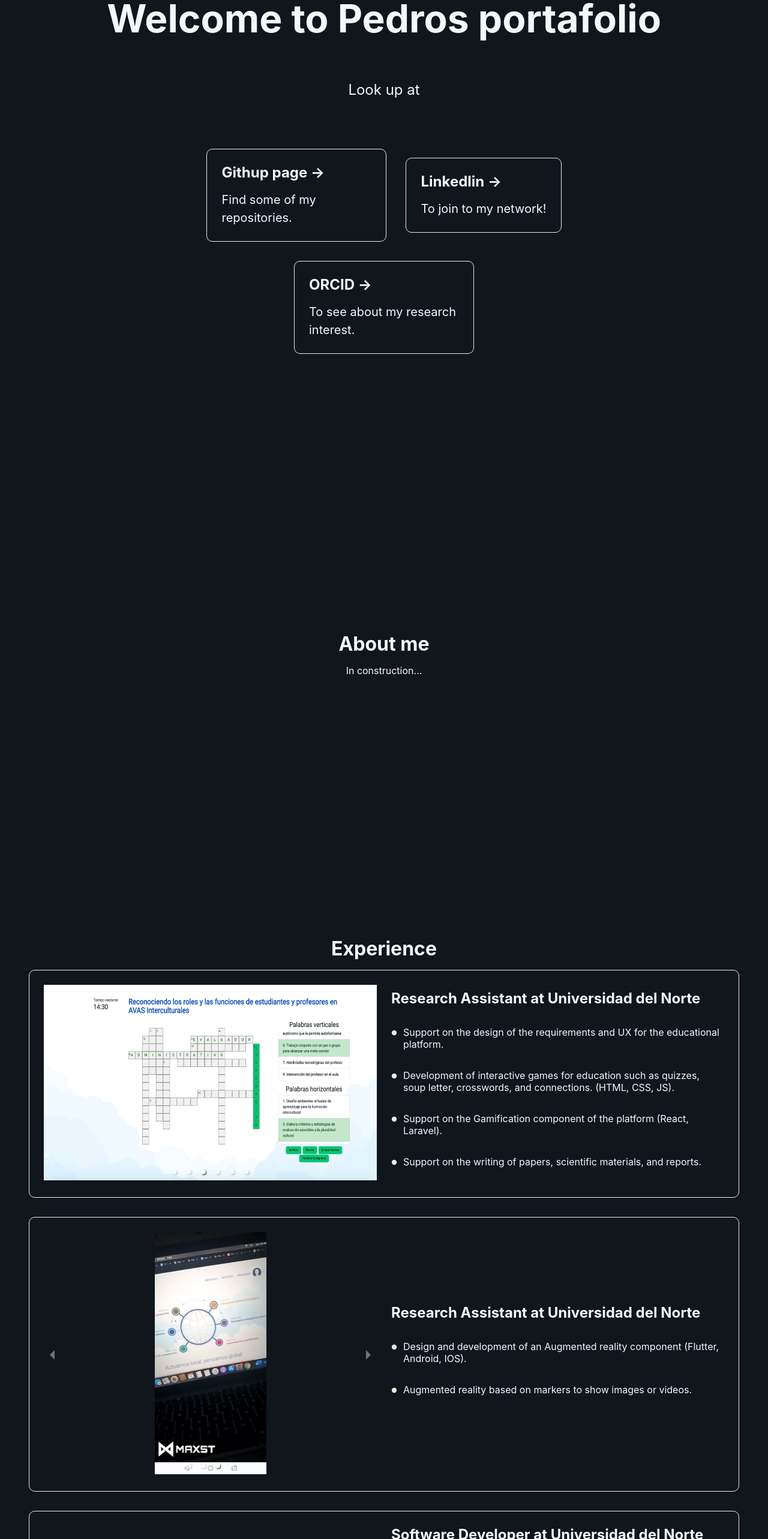
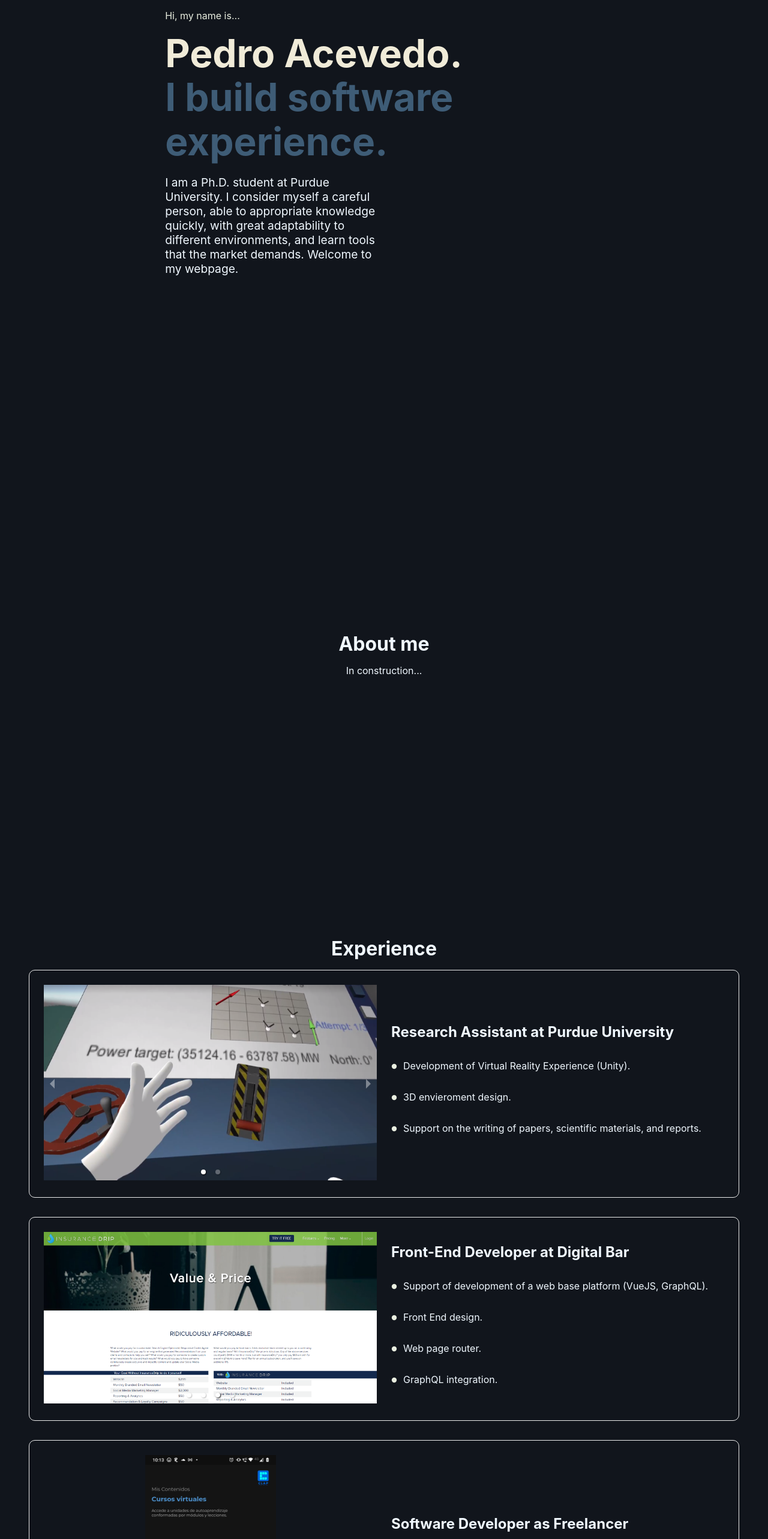
Before and after one commit to PedroAcevedo/my-portafolio, a Next.js app: page / in a window 1280 px wide. Shown: the part 160-2726 px from the top of the page at 60% size. Built offline with nearby package versions, Linux system fonts and the light colour scheme.

Commit message:
Include job, and Intro componente

```diff
--- a/components/ExperienceList/data/experience.json
+++ b/components/ExperienceList/data/experience.json
@@ -1,74 +1,92 @@
 {
     "experience": [
         {
-            "id": 1,
-            "role": "Research Assistant at Universidad del Norte",
+            "id": 0,
+            "role": "Research Assistant at Purdue University",
             "description": [
-                "Support on the design of the requirements and UX for the educational platform.",
-                "Development of interactive games for education such as quizzes, soup letter, crosswords, and connections. (HTML, CSS, JS).",
-                "Support on the Gamification component of the platform (React, Laravel).",
+                "Development of Virtual Reality Experience (Unity).",
+                "3D envieroment design.",
                 "Support on the writing of papers, scientific materials, and reports."
             ],
             "screenshoots": [
                 {
-                    "image": "/InCities/incities-01.png",
+                    "image": "/Purdue/vr-01.png",
                     "width": 1480,
                     "height": 870
                 },
                 {
-                    "image": "/InCities/incities-02.jpg",
-                    "width": 1480,
-                    "height": 870
-                },
-                {
-                    "image": "/InCities/incities-03.png",
-                    "width": 1480,
-                    "height": 870
-                },
-                {
-                    "image": "/InCities/incities-04.png",
-                    "width": 1480,
-                    "height": 870
-                },
-                {
-                    "image": "/InCities/incities-05.png",
-                    "width": 1480,
-                    "height": 870
-                },
-                {
-                    "image": "/InCities/incities-06.png",
+                    "image": "/Purdue/vr-02.png",
                     "width": 1480,
                     "height": 870
                 }
             ]
         },
         {
-            "id": 2,
-            "role": "Research Assistant at Universidad del Norte",
+            "id": 1,
+            "role": "Front-End Developer at Digital Bar",
             "description": [
-                "Design and development of an Augmented reality component (Flutter, Android, IOS).",
-                "Augmented reality based on markers to show images or videos."
+                "Support of development of a web base platform (VueJS, GraphQL).",
+                "Front End design.",
+                "Web page router.",
+                "GraphQL integration."
             ],
             "screenshoots": [
                 {
-                    "image": "/inCitiesApp/AR-app01.jpg",
-                    "width": 186.5,
-                    "height": 404
+                    "image": "/Digital/digital-01.png",
+                    "width": 760,
+                    "height": 392.4
                 },
                 {
-                    "image": "/inCitiesApp/AR-app02.jpg",
-                    "width": 186.5,
-                    "height": 404
+                    "image": "/Digital/digital-02.png",
+                    "width": 760,
+                    "height": 392.4
                 },
                 {
-                    "image": "/inCitiesApp/AR-app03.jpg",
-                    "width": 186.5,
-                    "height": 404
+                    "image": "/Digital/digital-03.png",
+                    "width": 760,
+                    "height": 392.4
                 },
                 {
-                    "image": "/inCitiesApp/AR-app04.jpg",
-                    "width": 186.5,
-                    "height": 404
+                    "image": "/Digital/digital-04.png",
+                    "width": 760,
+                    "height": 392.4
+                }
+            ]
+        },
+        {
+            "id": 2,
+            "role": "Software Developer as Freelancer",
+            "description": [
+                "Development of a CMS app platform (Flutter).",
+                "Connection with API.",
+                "Multiple navigation screens.",
+                "Features such as login, notifications, download files, quizzes, forms."
+            ],
+            "screenshoots": [
+                {
+                    "image": "/FreeLancer/clap-01.png",
+                    "width": 218.4,
+                    "height": 448.8
+                },
+                {
+                    "image": "/FreeLancer/clap-02.png",
+                    "width": 218.4,
+                    "height": 448.8
+                },
+                {
+                    "image": "/FreeLancer/clap-03.png",
+                    "width": 218.4,
+                    "height": 448.8
+                },
+                {
+                    "image": "/FreeLancer/clap-04.png",
+                    "width": 218.4,
+                    "height": 448.8
+                },
+                {
+                    "image": "/FreeLancer/clap-05.png",
+                    "width": 218.4,
+                    "height": 448.8
                 }
             ]
         },
@@ -158,70 +176,73 @@
         },
         {
             "id": 4,
-            "role": "Software Developer as Free Lancer",
+            "role": "Research Assistant at Universidad del Norte",
             "description": [
-                "Development of a CMS app platform (Flutter).",
-                "Connection with API.",
-                "Multiple navigation screens.",
-                "Features such as login, notifications, download files, quizzes, forms."
+                "Support on the design of the requirements and UX for the educational platform.",
+                "Development of interactive games for education such as quizzes, soup letter, crosswords, and connections. (HTML, CSS, JS).",
+                "Support on the Gamification component of the platform (React, Laravel).",
+                "Support on the writing of papers, scientific materials, and reports."
             ],
             "screenshoots": [
                 {
-                    "image": "/FreeLancer/clap-01.png",
-                    "width": 218.4,
-                    "height": 448.8
+                    "image": "/InCities/incities-01.png",
+                    "width": 1480,
+                    "height": 870
                 },
                 {
-                    "image": "/FreeLancer/clap-02.png",
-                    "width": 218.4,
-                    "height": 448.8
+                    "image": "/InCities/incities-02.jpg",
+                    "width": 1480,
+                    "height": 870
                 },
                 {
-                    "image": "/FreeLancer/clap-03.png",
-                    "width": 218.4,
-                    "height": 448.8
+                    "image": "/InCities/incities-03.png",
+                    "width": 1480,
+                    "height": 870
                 },
                 {
-                    "image": "/FreeLancer/clap-04.png",
-                    "width": 218.4,
-                    "height": 448.8
+                    "image": "/InCities/incities-04.png",
+                    "width": 1480,
+                    "height": 870
                 },
                 {
-                    "image": "/FreeLancer/clap-05.png",
-                    "width": 218.4,
-                    "height": 448.8
+                    "image": "/InCities/incities-05.png",
+                    "width": 1480,
+                    "height": 870
+                },
+                {
+                    "image": "/InCities/incities-06.png",
+                    "width": 1480,
+                    "height": 870
                 }
             ]
         },
         {
             "id": 5,
-            "role": "Front-End Developer at Digital Bar",
+            "role": "Research Assistant at Universidad del Norte",
             "description": [
-                "Support of development of a web base platform (VueJS, GraphQL).",
-                "Front End design.",
-                "Web page router.",
-                "GraphQL integration."
+                "Design and development of an Augmented reality component (Flutter, Android, IOS).",
+                "Augmented reality based on markers to show images or videos."
             ],
             "screenshoots": [
                 {
-                    "image": "/Digital/digital-01.png",
-                    "width": 760,
-                    "height": 392.4
+                    "image": "/inCitiesApp/AR-app01.jpg",
+                    "width": 186.5,
+                    "height": 404
                 },
                 {
-                    "image": "/Digital/digital-02.png",
-                    "width": 760,
-                    "height": 392.4
+                    "image": "/inCitiesApp/AR-app02.jpg",
+                    "width": 186.5,
+                    "height": 404
                 },
                 {
-                    "image": "/Digital/digital-03.png",
-                    "width": 760,
-                    "height": 392.4
+                    "image": "/inCitiesApp/AR-app03.jpg",
+                    "width": 186.5,
+                    "height": 404
                 },
                 {
-                    "image": "/Digital/digital-04.png",
-                    "width": 760,
-                    "height": 392.4
+                    "image": "/inCitiesApp/AR-app04.jpg",
+                    "width": 186.5,
+                    "height": 404
                 }
             ]
         }
--- /dev/null
+++ b/components/Intro/Intro.js
@@ -0,0 +1,27 @@
+import IntroStyles from './Intro.styles';
+import styled from "styled-components";
+
+const Wrapper = styled.div`${IntroStyles.wrapper}`;
+const LabelColor = styled.p`${IntroStyles.labelColor}`;
+const Title = styled.h1`${IntroStyles.title}`;
+const Description = styled.p`${IntroStyles.description}`;
+
+
+const Intro = () => {
+    return (
+        <Wrapper>
+            <LabelColor>Hi, my name is...</LabelColor>
+            <Title>Pedro Acevedo.</Title>
+            <Title alternative>I build software experience.</Title>
+            <Description>
+                I am a Ph.D. student at Purdue University. I consider
+                myself a careful person, able to appropriate
+                knowledge quickly, with great adaptability to
+                different environments, and learn tools that the
+                market demands. Welcome to my webpage.
+            </Description>
+        </Wrapper>
+    );
+}
+
+export default Intro;
--- /dev/null
+++ b/components/Intro/Intro.styles.js
@@ -0,0 +1,29 @@
+import { css } from 'styled-components';
+
+const IntroStyles = {
+    wrapper: css`
+        display: flex;
+        align-items: left;
+        flex-direction: column;
+        padding: 0 20%;
+        margin-bottom: 10%;
+    `,
+    labelColor: css`
+        font-size: 1em;
+        color: #E8EDDF;
+    `,
+    title: ({alternative}) => css`
+        font-size: 1em;
+        margin: 0;
+        line-height: 1.15;
+        text-align: left;
+        font-size: 4rem;
+        color: ${alternative ? '#3E5C76' : '#F0EBD8'};
+    `,
+    description: css`
+        font-size: 1.2em;
+        width: 50%;
+    `,
+};
+
+export default IntroStyles;
--- a/pages/index.tsx
+++ b/pages/index.tsx
@@ -4,6 +4,7 @@ import Head from 'next/head'
 import Image from 'next/image'
 import styles from '../styles/Home.module.css'
 import Header from '../components/Header/Header'
+import Intro from '../components/Intro/Intro'
 import ExperienceList from '../components/ExperienceList/ExperienceList'
 
 const Home: NextPage = () => {
@@ -20,33 +21,7 @@ const Home: NextPage = () => {
       </Head>
 
       <main className={styles.main}>
-        <h1 className={styles.title}>
-          Welcome to Pedros portafolio
-        </h1>
-
-        <p className={styles.description}>
-          Look up at
-        </p>
-
-        <div className={styles.grid}>
-          <a href="https://github.com/PedroAcevedo" className={styles.card}>
-            <h2>Githup page &rarr;</h2>
-            <p>Find some of my repositories.</p>
-          </a>
-
-          <a href="https://www.linkedin.com/in/pedroacevedo242497/" className={styles.card}>
-            <h2>Linkedlin &rarr;</h2>
-            <p>To join to my network!</p>
-          </a>
-
-          <a
-            href="https://orcid.org/0000-0003-0814-7675"
-            className={styles.card}
-          >
-            <h2>ORCID &rarr;</h2>
-            <p>To see about my research interest.</p>
-          </a>
-        </div>
+        <Intro />
       </main>
 
       <main className={styles.main} ref={aboutRef}>
```
Also changed, not shown: public/Purdue/vr-01.png (added), public/Purdue/vr-02.png (added).
